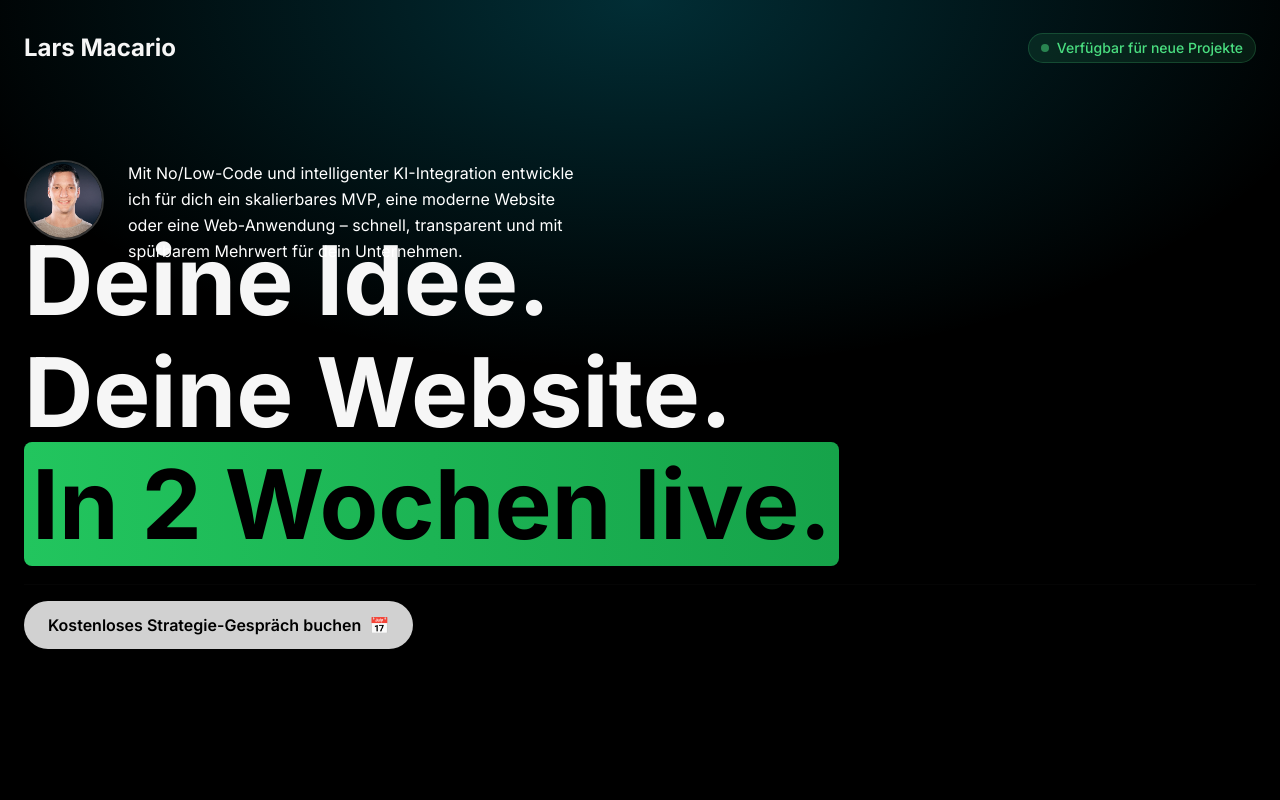
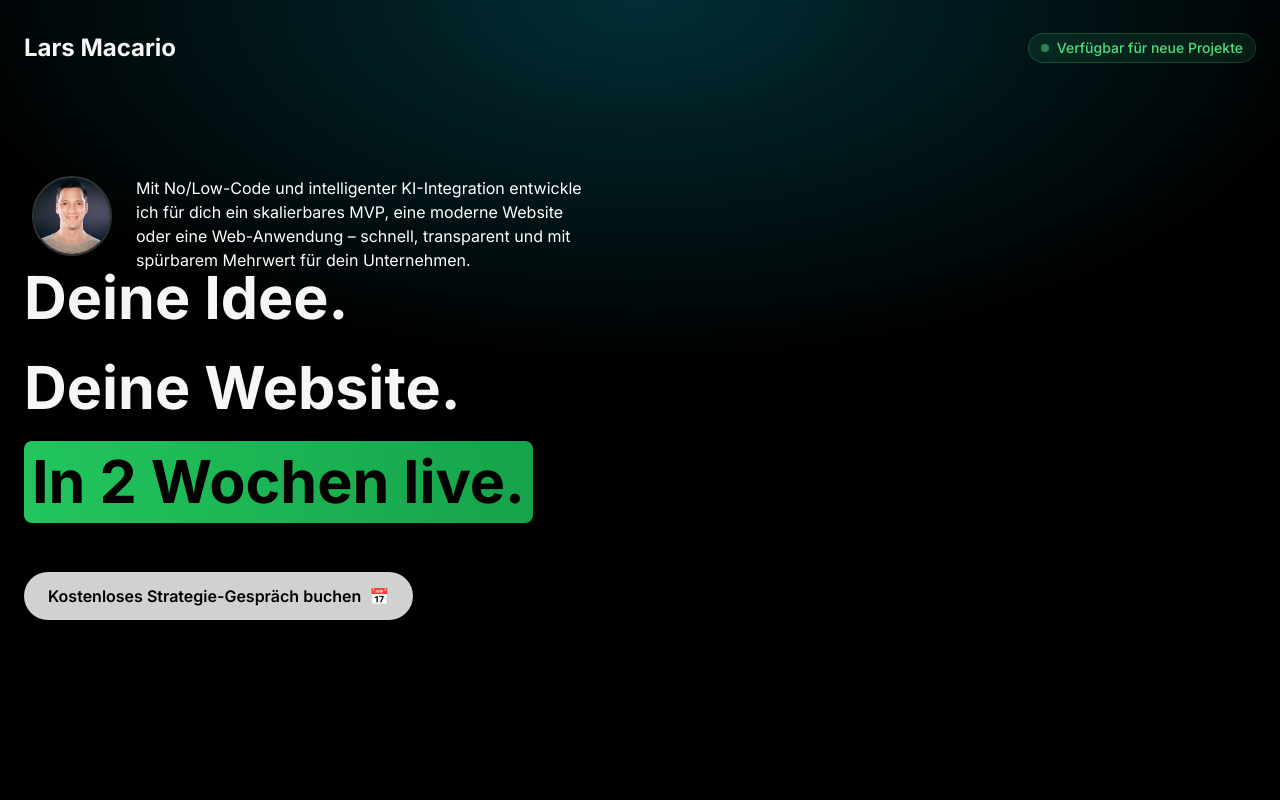
Before and after one commit to macxnet80/macario.dev, a Next.js app: page / in a window 1280 px wide. Shown: the top 800 px of the page. Built offline with nearby package versions, Linux system fonts and the light colour scheme; no server answers; the database is empty.

Commit message:
Update .npmrc for legacy peer dependencies, add @types/cheerio to package-lock.json, adjust Hero component styles for improved responsiveness, and fix missing newline in page.tsx.

```diff
--- a/components/Hero.tsx
+++ b/components/Hero.tsx
@@ -101,9 +101,9 @@ export default function Hero() {
         </div>
 
         {/* Desktop Layout - Avatar and Description - Top Left */}
-        <div className="hidden sm:flex items-start gap-6 mb-16 absolute top-20 left-6">
+        <div className="hidden sm:flex items-start gap-3 sm:gap-4 md:gap-5 lg:gap-6 mb-6 sm:mb-8 md:mb-12 lg:mb-16 absolute top-12 sm:top-16 md:top-20 lg:top-24 left-4 sm:left-5 md:left-6 lg:left-8">
           {/* Avatar */}
-          <div className="w-20 h-20 rounded-full overflow-hidden border-2 border-white/20 flex-shrink-0">
+          <div className="w-12 h-12 sm:w-14 sm:h-14 md:w-16 md:h-16 lg:w-20 lg:h-20 rounded-full overflow-hidden border-2 border-white/20 flex-shrink-0">
             <Image
               src="/lars_macario_no_code_dev.jpg"
               alt="Lars - No/Low-Code Developer"
@@ -115,7 +115,7 @@ export default function Hero() {
           </div>
 
           {/* Description */}
-          <div className="text-white leading-relaxed max-w-md text-base text-left">
+          <div className="text-white leading-relaxed max-w-[280px] sm:max-w-xs md:max-w-sm lg:max-w-md text-xs sm:text-sm md:text-base text-left">
           Mit No/Low-Code und intelligenter KI-Integration entwickle ich für dich ein skalierbares MVP, eine moderne Website oder eine Web-Anwendung – schnell, transparent und mit spürbarem Mehrwert für dein Unternehmen.
           </div>
         </div>
@@ -124,12 +124,17 @@ export default function Hero() {
         <div className="w-full">
           {/* Main Headline - Center */}
           <div className="text-center lg:text-left mb-6 sm:mb-8">
-            <h1 className="text-5xl sm:text-5xl md:text-6xl lg:text-8xl font-bold text-[#f6f6f6] leading-tight">
-              <div className="mb-2 sm:mb-4">Deine Idee.</div>
-              <div className="mb-2 sm:mb-4">Deine Website.</div>
+            <h1 className="font-bold text-[#f6f6f6] leading-tight" style={{
+              fontSize: 'clamp(2.5rem, 4vw + 0.5rem, 6.5rem)'
+            }}>
+              <div className="mb-2 sm:mb-3 md:mb-4">Deine Idee.</div>
+              <div className="mb-2 sm:mb-3 md:mb-4">Deine Website.</div>
               <HighlightText
                 text="In 2 Wochen live."
-                className="text-[#000000] text-5xl sm:text-5xl md:text-6xl lg:text-8xl font-bold"
+                className="text-[#000000] font-bold"
+                style={{
+                  fontSize: 'clamp(2.5rem, 4vw + 0.5rem, 6.5rem)'
+                }}
               />
             </h1>
           </div>
```
Also changed, not shown: app/page.tsx (line endings or trailing spaces), 2 other files (tests, documents, lock files or other folders).
